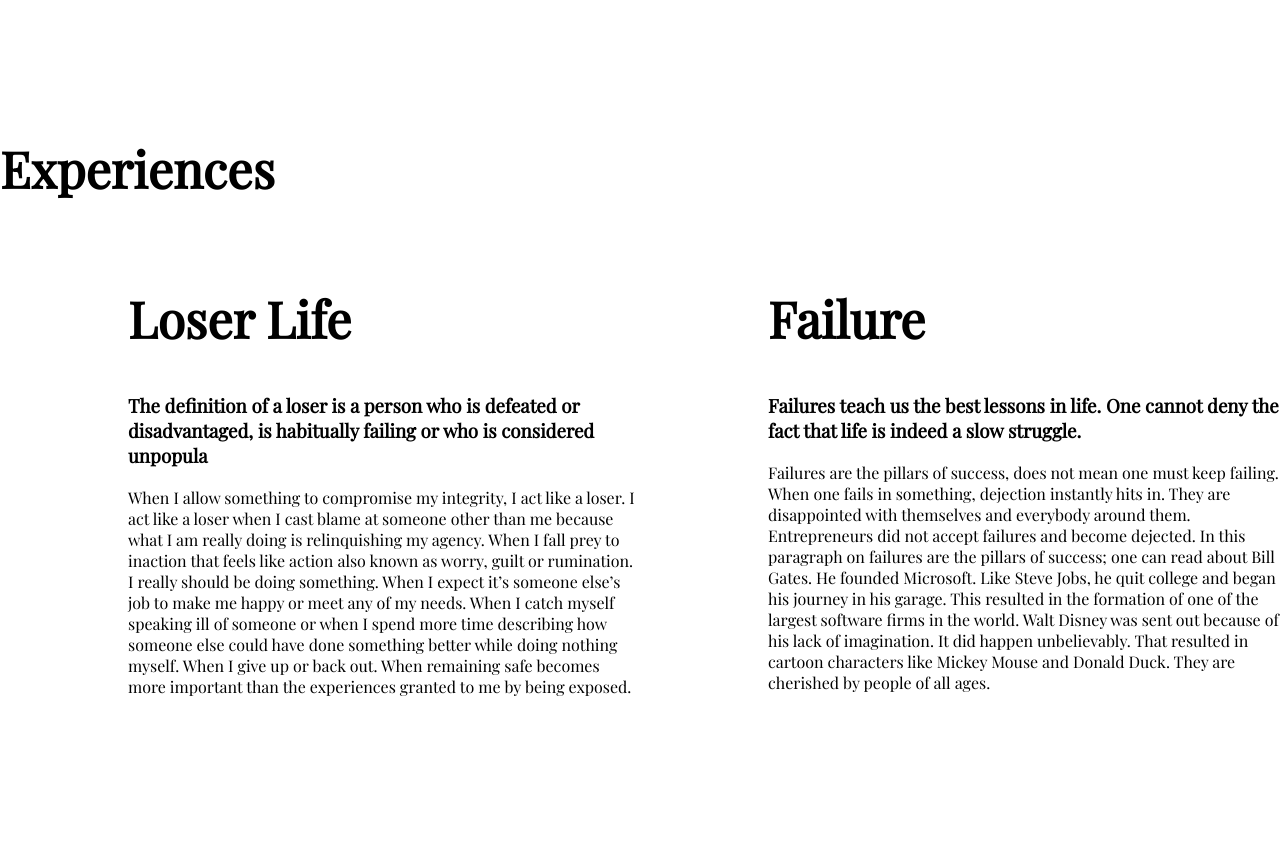
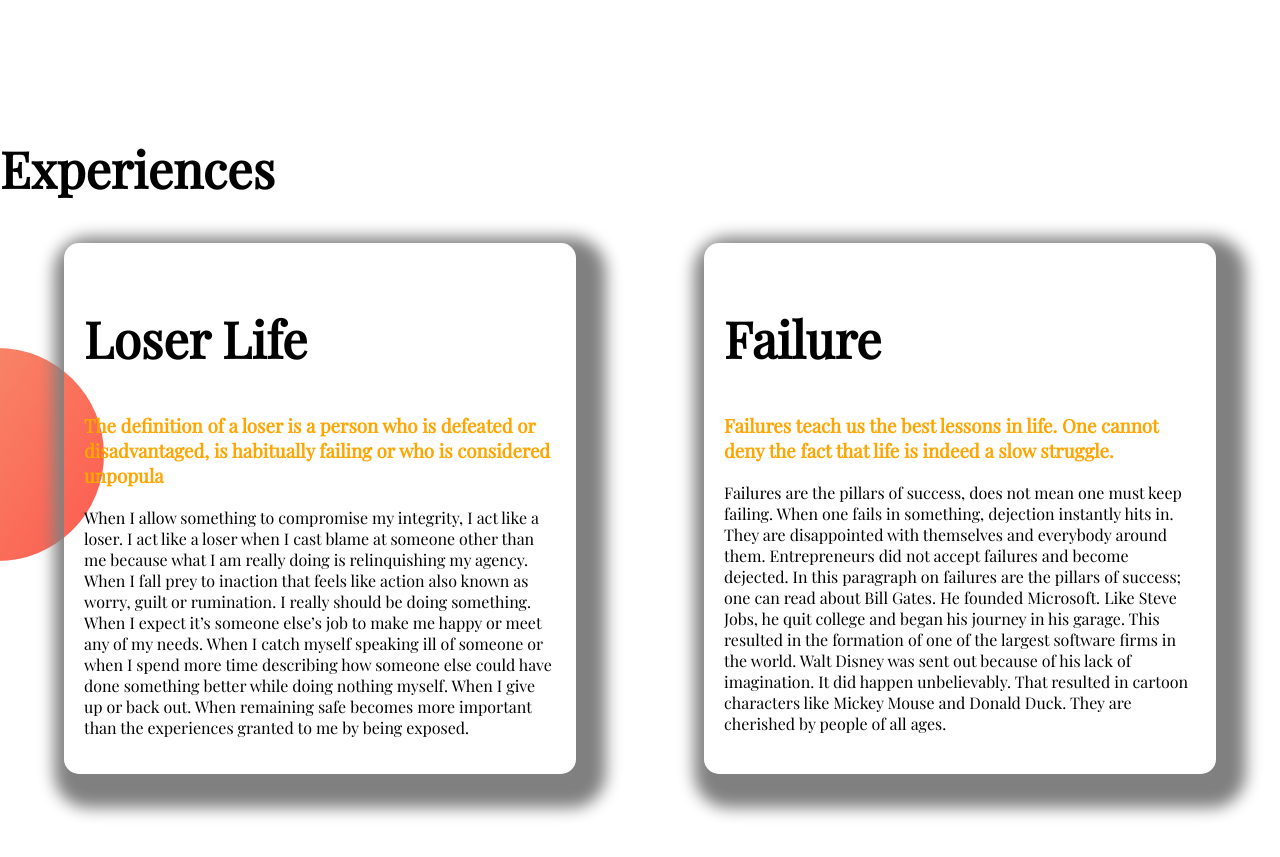
Before and after one commit to Shajibmia96/developer-loser, a plain HTML site: page index.html in a window 1280 px wide. Shown: the part 940-1797 px from the top of the page. Drawn offline with nearby package versions, Linux system fonts and the light colour scheme.

Commit message:
lastcommit

```diff
--- a/index.html
+++ b/index.html
@@ -45,9 +45,9 @@
  <section class="experience-area">
      <h1>Experiences</h1>
      <div class="flexible-container">
-        <div class="half-width">
+        <div class="experiace-iteam">
             <h1>Loser Life</h1>
-            <h3>The definition of a loser is a person who is defeated or disadvantaged, is habitually failing or who is considered unpopula </h3>
+            <h3 class="colore-loser">The definition of a loser is a person who is defeated or disadvantaged, is habitually failing or who is considered unpopula </h3>
             <p>When I allow something to compromise my integrity, I act like a loser.
 
                 I act like a loser when I cast blame at someone other than me because what I am really doing is relinquishing my agency.
@@ -61,9 +61,9 @@
                 When I give up or back out. When remaining safe becomes more important than the experiences granted to me by being exposed.</p>
 
         </div>
-        <div class="half-width">
+        <div class="experiace-iteam">
             <h1>Failure</h1>
-            <h3>Failures teach us the best lessons in life. One cannot deny the fact that life is indeed a slow struggle.</h3>
+            <h3 class="colore-loser">Failures teach us the best lessons in life. One cannot deny the fact that life is indeed a slow struggle.</h3>
             <p>Failures are the pillars of success, does not mean one must keep failing. When one fails in something, dejection instantly hits in. They are disappointed with themselves and everybody around them.
 
                 Entrepreneurs did not accept failures and become dejected. In this paragraph on failures are the pillars of success; one can read about Bill Gates. He founded Microsoft. Like Steve Jobs, he quit college and began his journey in his garage.
--- a/style.css
+++ b/style.css
@@ -38,3 +38,16 @@
     background-repeat: no-repeat;
     background-position: right;
 }
+.experience-area{
+    background-image: url(showoff/exp-bg.png);
+    background-repeat: no-repeat;
+    background-position: left;
+}
+.experiace-iteam{
+    width: 40%;
+    margin-left: 5%;
+    margin-right: 5%;
+    padding: 20px;
+    box-shadow: 10px 14px 16px 20px gray;
+    border-radius: 15px;
+}
```
